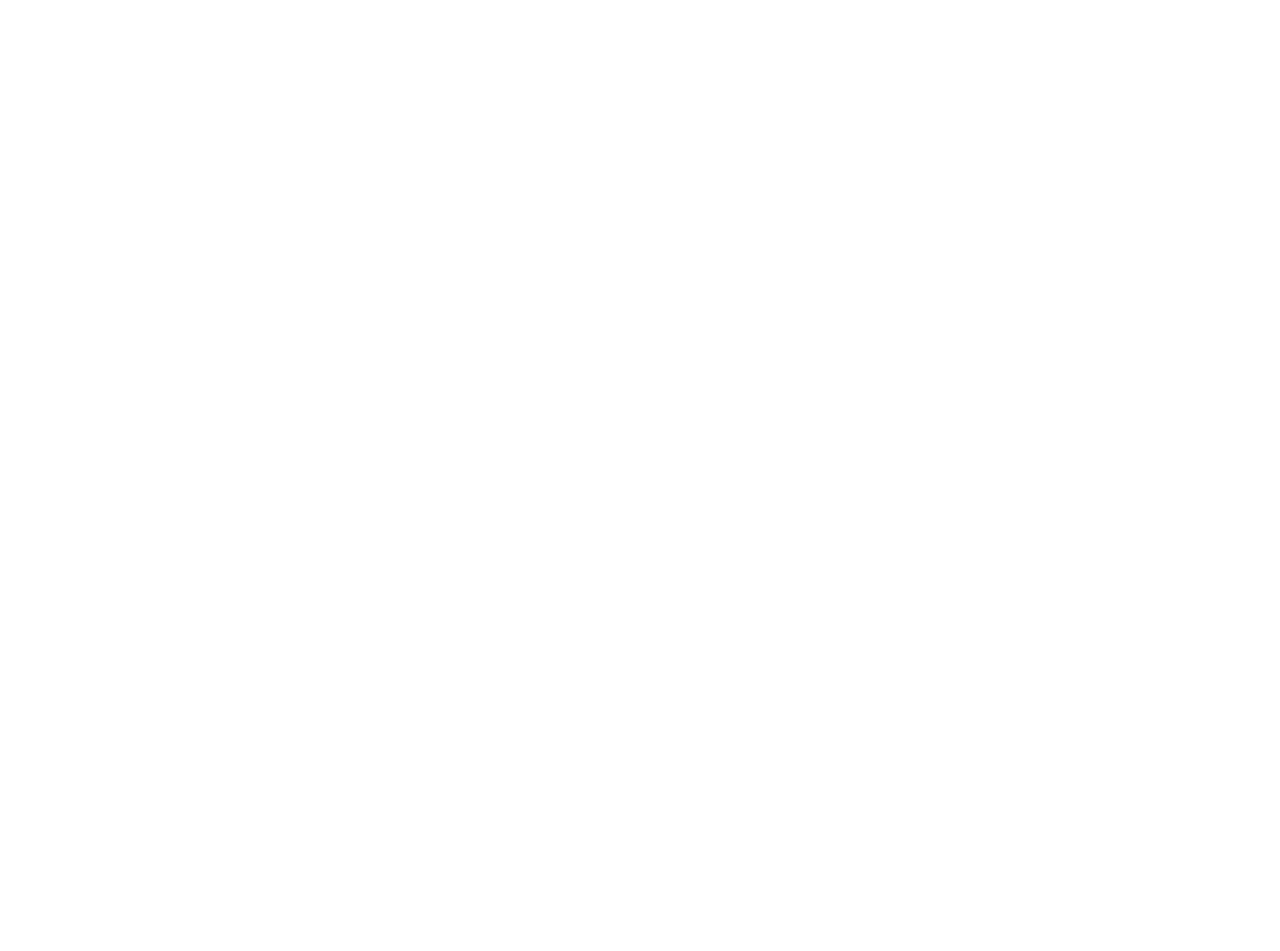
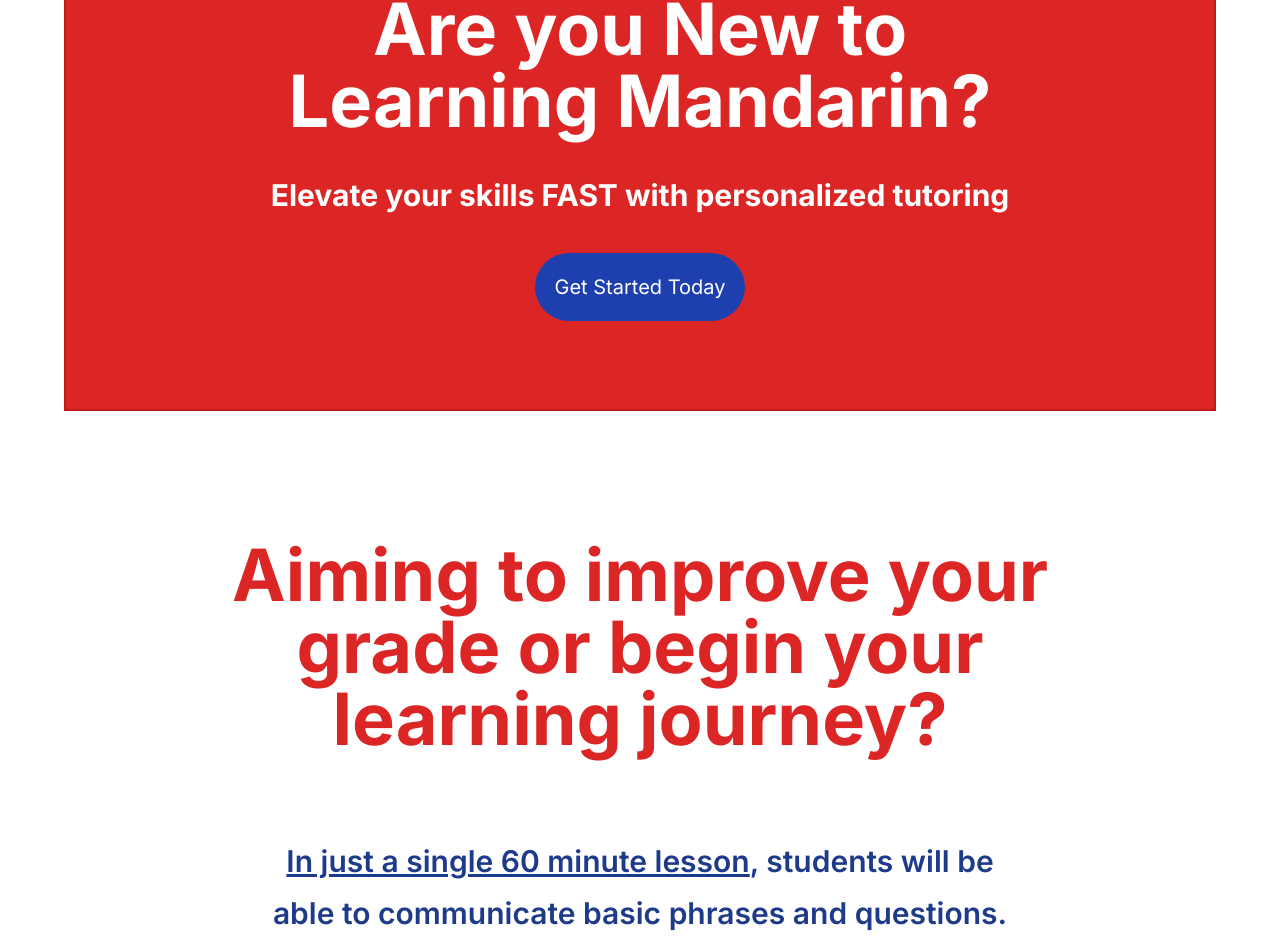
Before and after one commit to zachcygan/chinese_with_katie, a Next.js app: page / in a window 1280 px wide. Shown: the part 245-1196 px from the top of the page. Before the commit the page ends 800 px from the top, so only its background shows below. Built offline with nearby package versions, Linux system fonts and the light colour scheme.

Commit message:
added hero and info

```diff
--- a/src/app/layout.tsx
+++ b/src/app/layout.tsx
@@ -18,7 +18,7 @@
 }>) {
   return (
     <html lang="en">
-      <body className={`max-w-7xl mx-auto ${inter.className}`}>
+      <body className={`max-w-6xl mx-auto ${inter.className}`}>
         <header>
           <Navbar />
         </header>
--- a/src/app/page.tsx
+++ b/src/app/page.tsx
@@ -1,9 +1,12 @@
 import Image from "next/image";
+import Hero from "../components/hero";
+import Info from "../components/info";
 
 export default function Home() {
   return (
-    <div>
-      test
+    <div className="">
+      <Hero />
+      <Info />
     </div>
   );
 }
--- /dev/null
+++ b/src/components/hero.tsx
@@ -0,0 +1,28 @@
+'use client'
+
+export default function Hero() {
+  return (
+    <div>
+      <div className="border-2 border-red-700 p-2 bg-red-600">
+        <div className="text-white font-bold">
+          <div className="pt-20 pb-10">
+            <div className="text-center text-7xl text-wrap">
+              Are you New to
+            </div>
+            <div className="text-center text-7xl">
+              Learning Mandarin?
+            </div>
+          </div>
+          <div className="text-center text-3xl pb-10">
+            Elevate your skills FAST with personalized tutoring
+          </div>
+        </div>
+        <div className="text-center text-white pb-20">
+          <button type="button" className="rounded-full bg-blue-800 p-5 text-xl">
+            Get Started Today
+          </button>
+        </div>
+      </div>
+    </div>
+  )
+}
--- /dev/null
+++ b/src/components/info.tsx
@@ -0,0 +1,30 @@
+'use client'
+
+export default function Info() {
+  return (
+    <div>
+      <div className="text-center text-red-600 font-bold text-7xl pt-32">
+        <div>
+          Aiming to improve your
+        </div>
+        <div>
+          grade or begin your
+        </div>
+        <div>
+          learning journey?
+        </div>
+      </div>
+      <div className="text-center pt-20 text-blue-900 text-3xl font-semibold">
+        <div className="p-2">
+          <span className="underline">In just a single 60 minute lesson</span>, students will be
+        </div>
+        <div className="p-2">
+          able to communicate basic phrases and questions.
+        </div>
+        <div className="p-2">
+          You'll be AMAZED at how much you can grow your skills!
+        </div>
+      </div>
+    </div>
+  )
+}
```
